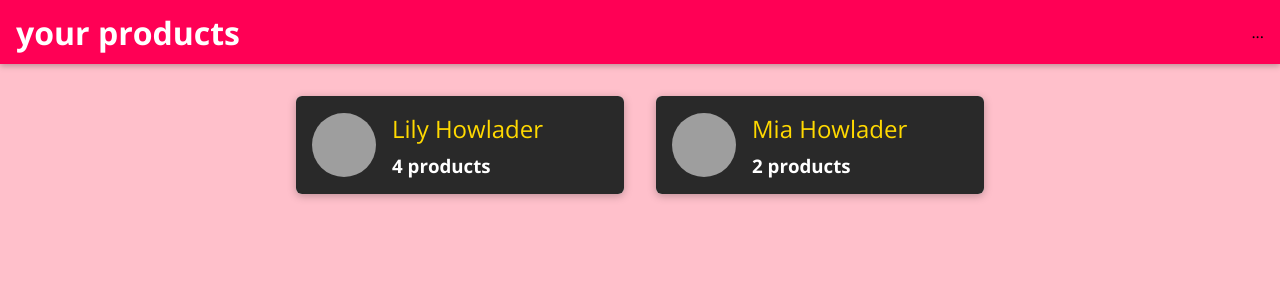
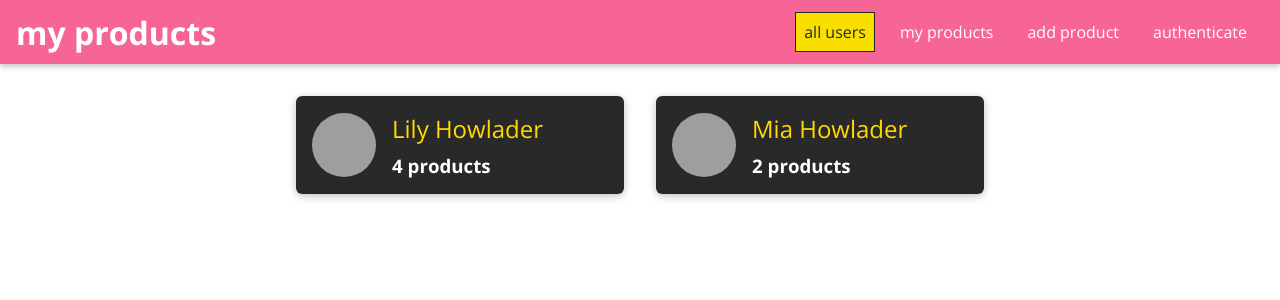
Before and after one commit to lilyshowlader/girly.share, a React (Create React App) app: page / in a window 1280 px wide. Shown: the top 300 px of the page. Built offline with nearby package versions, Linux system fonts and the light colour scheme; grey boxes are pictures that could not be loaded.

Commit message:
update color scheme

```diff
--- a/src/index.css
+++ b/src/index.css
@@ -10,7 +10,7 @@
 
 body {
   margin: 0;
-  background: pink;
+  background: white;
 }
 
 .slide-in-left-enter {
--- a/src/shared/components/Navigation/MainHeader.css
+++ b/src/shared/components/Navigation/MainHeader.css
@@ -6,7 +6,7 @@
   position: fixed;
   top: 0;
   left: 0;
-  background: #ff0055;
+  background: #f76596;
   box-shadow: 0 2px 6px rgba(0, 0, 0, 0.26);
   padding: 0 1rem;
   z-index: 5;
--- a/src/shared/components/Navigation/MainNavigation.jsx
+++ b/src/shared/components/Navigation/MainNavigation.jsx
@@ -2,6 +2,8 @@
 import './MainNavigation.css'
 import MainHeader from './MainHeader'
 import { Link } from 'react-router-dom'
+import NavLinks from './NavLinks'
+
 export default function MainNavigation(props) {
 	return (
 		<>
@@ -11,9 +13,9 @@
 				<span />
 				<span />
 			</button>
-			<h1 className='main-navigation__title'><Link to='/'>your products</Link></h1>
+			<h1 className='main-navigation__title'><Link to='/'>my products</Link></h1>
 			<nav>
-				...
+				<NavLinks />
 			</nav>
 		</MainHeader>
 		</>
--- a/src/shared/components/Navigation/NavLinks.css
+++ b/src/shared/components/Navigation/NavLinks.css
@@ -0,0 +1,76 @@
+.nav-links {
+  list-style: none;
+  margin: 0;
+  padding: 0;
+  width: 100%;
+  height: 100%;
+  display: flex;
+  flex-direction: column;
+  justify-content: center;
+  align-items: center;
+}
+
+.nav-links li {
+  margin: 1rem;
+}
+
+.nav-links a {
+  border: 1px solid transparent;
+  color: #292929;
+  text-decoration: none;
+  padding: 0.5rem;
+}
+
+.nav-links a:hover,
+.nav-links a:active,
+.nav-links a.active {
+  background: #f8df00;
+  border-color: #292929;
+  color: #292929;
+}
+
+.nav-links button {
+  cursor: pointer;
+  border: 1px solid #292929;
+  color: #292929;
+  background: transparent;
+  padding: 0.5rem;
+  font: inherit;
+}
+
+.nav-links button:focus {
+  outline: none;
+}
+
+.nav-links button:hover,
+.nav-links button:active {
+  background: #292929;
+  color: white;
+}
+
+@media (min-width: 768px) {
+  .nav-links {
+    flex-direction: row;
+  }
+
+  .nav-links li {
+    margin: 0 0.5rem;
+  }
+
+  .nav-links a {
+    color: white;
+    text-decoration: none;
+  }
+
+  .nav-links button {
+    border: 1px solid white;
+    color: white;
+    background: transparent;
+  }
+
+  .nav-links button:hover,
+  .nav-links button:active {
+    background: #f8df00;
+    color: #292929;
+  }
+}
--- a/src/shared/components/Navigation/NavLinks.jsx
+++ b/src/shared/components/Navigation/NavLinks.jsx
@@ -0,0 +1,24 @@
+import React from 'react'
+import { NavLink } from 'react-router-dom'
+
+import './NavLinks.css'
+
+export default function NavLinks(props) {
+	return (
+		<ul className='nav-links'>
+			<li>
+				<NavLink to='/' exact>all users</NavLink>
+			</li>
+			<li>
+				<NavLink to='/u1/places'>my products</NavLink>
+			</li>
+			<li>
+				<NavLink to='/products/new'>add product</NavLink>
+			</li>
+			<li>
+				<NavLink to='/auth'>authenticate</NavLink>
+			</li>
+
+		</ul>
+	)
+}
```
